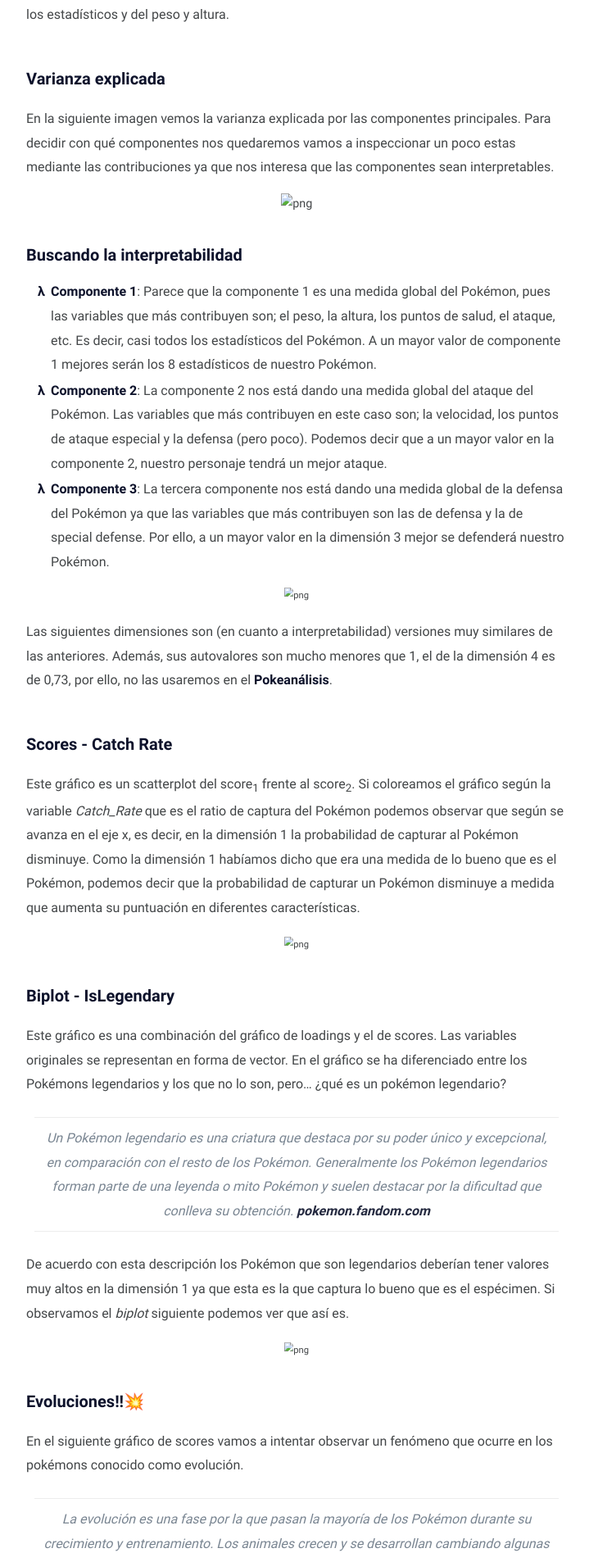
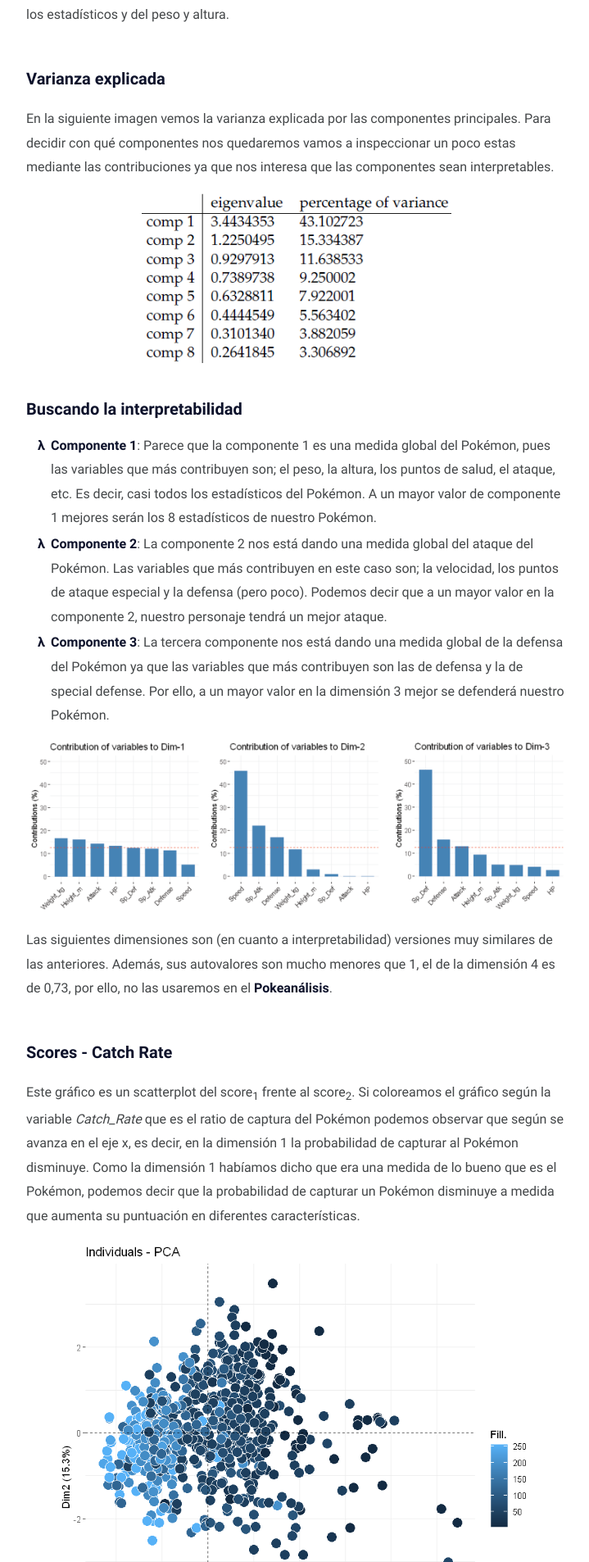
Before and after one commit to JAVI897/JAVI897.github.io, a Jekyll site: the page built from _posts/Pokeanálisis/2020-06-22-Pokeanálisis.md, in a window 1280 px wide. Shown: the part 1199-3105 px from the top of the page at 82% size, without its empty margins (278-997 px from the left). Built offline with Jekyll 4.4.1, drawn with Linux system fonts in a browser that asks for light colours.

Commit message:
Update 2020-06-22-Pokeanálisis.md

```diff
--- a/_posts/Pokeanálisis/2020-06-22-Pokeanálisis.md
+++ b/_posts/Pokeanálisis/2020-06-22-Pokeanálisis.md
@@ -41,7 +41,7 @@ En la siguiente imagen vemos la varianza explicada por las componentes principal
 componentes nos quedaremos vamos a inspeccionar un poco estas mediante las contribuciones ya que nos
 interesa que las componentes sean interpretables.
 
-<center><img src="e2.png" alt="png" style="zoom:90%;" /></center>
+<center><img src="https://github.com/JAVI897/JAVI897.github.io/blob/master/_posts/Pokean%C3%A1lisis/e2.PNG?raw=true" alt="png" style="zoom:90%;" /></center>
 
 #### Buscando la interpretabilidad
 
@@ -56,7 +56,7 @@ interesa que las componentes sean interpretables.
   que las variables que más contribuyen son las de defensa y la de special defense. Por ello, a un mayor valor
   en la dimensión 3 mejor se defenderá nuestro Pokémon.
 
-<center><img src="e3.PNG" alt="png" style="zoom:70%;" /></center>
+<center><img src="https://github.com/JAVI897/JAVI897.github.io/blob/master/_posts/Pokean%C3%A1lisis/e3.PNG?raw=true" alt="png" style="zoom:70%;" /></center>
 
 Las siguientes dimensiones son (en cuanto a interpretabilidad) versiones muy similares de las anteriores.
 Además, sus autovalores son mucho menores que 1, el de la dimensión 4 es de 0,73, por ello,  no las usaremos en el **Pokeanálisis**.
@@ -71,7 +71,7 @@ probabilidad de capturar un Pokémon disminuye a medida que aumenta su puntuaci
 
 
 
-<center><img src="e4.PNG" alt="png" style="zoom:70%;" /></center>
+<center><img src="https://github.com/JAVI897/JAVI897.github.io/blob/master/_posts/Pokean%C3%A1lisis/e4.png?raw=true" alt="png" style="zoom:70%;" /></center>
 
 #### Biplot - IsLegendary
 
@@ -88,7 +88,7 @@ De acuerdo con esta descripción los Pokémon que son legendarios deberían tene
 dimensión 1 ya que esta es la que captura lo bueno que es el espécimen. Si observamos el *biplot* siguiente
 podemos ver que así es.
 
-<center><img src="e5.PNG" alt="png" style="zoom:70%;" /></center>
+<center><img src="https://github.com/JAVI897/JAVI897.github.io/blob/master/_posts/Pokean%C3%A1lisis/e5.png?raw=true" alt="png" style="zoom:70%;" /></center>
 
 #### Evoluciones!!💥
 
@@ -113,7 +113,7 @@ Vamos a obtener los scores de estas dos líneas y los mostraremos en un gráfico
 dimensión 1, que actuará como medida global de cuán bueno es el Pokémon y el eje y será la dimensión 2
 que nos resumirá el ataque del personaje.
 
-<center><img src="e6.png" alt="png" style="zoom:70%;" /></center>
+<center><img src="https://github.com/JAVI897/JAVI897.github.io/blob/master/_posts/Pokean%C3%A1lisis/e6.png?raw=true" alt="png" style="zoom:70%;" /></center>
 
 En el gráfico anterior vemos de forma muy clara el fenómeno de la evolución. A medida que mejora nuestra
 especie, esta va ganando puntos en diferentes características y ataque; esto se refleja en la dimensión 1 y 2
@@ -131,7 +131,7 @@ la evolución de Pikachu.
 - Caterpie 👉 Metapod 👉 Butterfree ✋ **Insecto**
 - Pikachu 👉 Raichu
 
-<center><img src="e7.png" alt="png" style="zoom:70%;" /></center>
+<center><img src="https://github.com/JAVI897/JAVI897.github.io/blob/master/_posts/Pokean%C3%A1lisis/e7.png?raw=true" alt="png" style="zoom:70%;" /></center>
 
 Vemos como en la evolución de estos insectos, en la fase intermedia disminuye su ataque (dimensión2) y
 no aumentan demasiado las demás características (dimensión 1), en la última fase se da un gran salto y se
```
